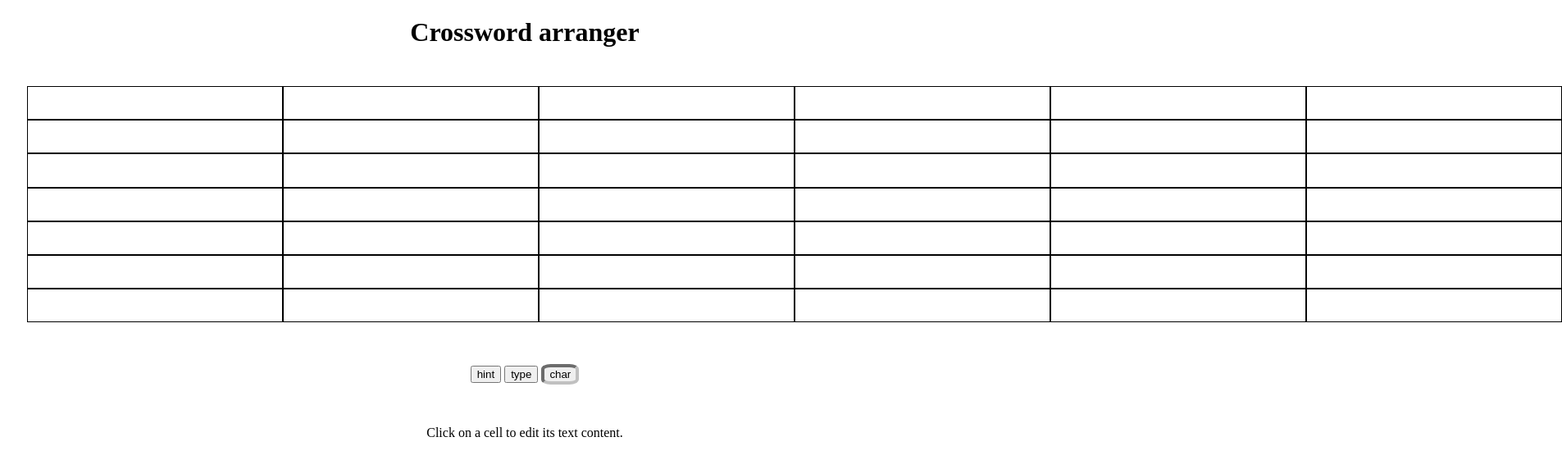
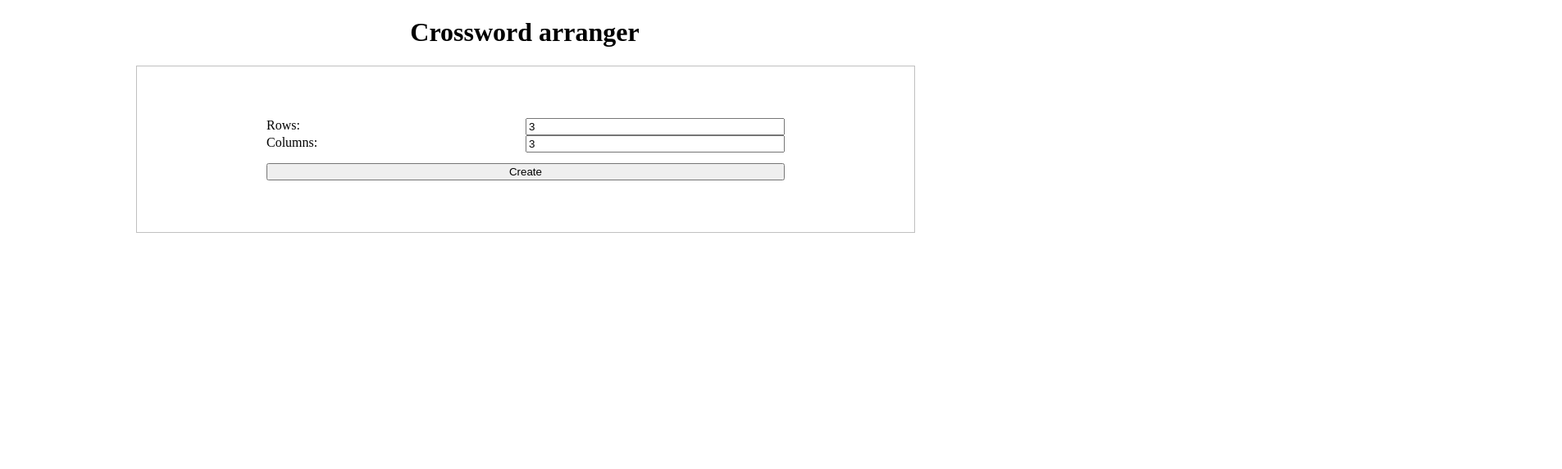
Before and after one commit to ju-sh/crossword-arranger, a plain HTML site: page index.html in a window 1280 px wide. Shown: the whole page at 82% size, 1905 px wide, since content can reach past the window. Drawn offline with Linux system fonts and the light colour scheme.

Commit message:
allow user defined row column values

```diff
--- a/index.css
+++ b/index.css
@@ -16,18 +16,25 @@
     background-color: gray;
 }
 
-input {
+input.letter {
     background: transparent;
     border: none;
-}
-.letter {
     padding: 2%;
     font-size: 1.5em;
     text-align: center;
 }
 
+form button {
+    margin-top: 2%;
+    grid-column: 1 / 3;
+}
+
 .invisible {
     opacity: 0;
+}
+
+.no-display {
+    display: none;
 }
 
 h1 {
@@ -43,3 +50,15 @@ h1 {
     padding: 2%;
     text-align: center;
 }
+
+#accept-input {
+    display: grid;
+    grid-template-columns: 50% 50%;
+    width: 50%;
+    margin: 12.5%;
+    margin-top: 0;
+    border: 1px solid silver;
+    padding: 12.5%;
+    padding-top: 5%;
+    padding-bottom: 5%;
+}
--- a/index.html
+++ b/index.html
@@ -9,14 +9,20 @@
     <body>
         <h1 class="centered">Crossword arranger</h1>
         <div id="wrapper">
-            <div id="mode-switch-buttons">
+            <form id="accept-input">
+                <label>Rows:</label>
+                <input for="input-rows" id="input-rows" type="number" inputmode="numeric" placeholder="rows" required value=3 />
+                <label for="input-cols">Columns:</label>
+                <input id="input-cols" type="number" inputmode="numeric" placeholder="columns" required value=3 />
+                <button type="submit">Create</button>
+            </form>
+            <div id="mode-switch-buttons" class="no-display">
                 <!-- Don't change these button ids. Active button is changed using them -->
                 <button id="button-edit-hint">hint</button>
                 <button id="button-edit-type">type</button>
                 <button id="button-edit-char" class="active-button">char</button>
             </div>
-            <div id="mode-description">
-
+            <div id="mode-description" class="no-display">
             </div>
         </div>
     </body>
--- a/index.js
+++ b/index.js
@@ -235,18 +235,35 @@ const modeDescriptions = {
     'char': charModeDescription
 };
 
-window.addEventListener('DOMContentLoaded', initCrosswordUI);
+window.addEventListener('DOMContentLoaded', initUI);
+
+function initUI(event) {
+    console.log("init UI");
+    let form = document.getElementById("accept-input");
+    form.addEventListener('submit', initCrosswordUI);
+}
 
 function initCrosswordUI(event) {
     /*
      * Initialize and display the crossword's UI
      */
-    const rows = 7;
-    const cols = 6;
+    console.log("form submit event received.");
+    event.preventDefault();
+    console.log("Prevented default form submit action.");
+
+    const rows = parseInt(document.getElementById("input-rows").value);
+    const cols = parseInt(document.getElementById("input-cols").value);
+    console.log("Rows: " + rows + ", Cols: " + cols);
     crossword = new Crossword(rows, cols);
     //crossword = new Crossword(3, 4);
     crosswordNode = crossword.createDOM();
     crosswordNode.style.gridTemplateColumns = "repeat(" + cols + ", 1fr)";
+
+    // Hide input acceptance blocks
+    let acceptInput = document.getElementById("accept-input");
+    acceptInput.style.display = "none";
+
+    // Add crossword node
     document.getElementById("wrapper").prepend(crosswordNode);
     modeSwitchButtons = document.getElementById("mode-switch-buttons");
     Array.from(modeSwitchButtons.children).forEach(button => {
@@ -254,4 +271,9 @@ function initCrosswordUI(event) {
     });
     let modeDescriptionDiv = document.getElementById("mode-description");
     modeDescriptionDiv.innerHTML = modeDescriptions[crossword.mode];
+
+    // Reveal mode switch buttons and mode description
+    modeSwitchButtons.classList.toggle("no-display");
+    modeDescriptionDiv.classList.toggle("no-display")
+    console.log("Reveal modeSwitchButtons and modeDescriptionDiv");
 }
```
